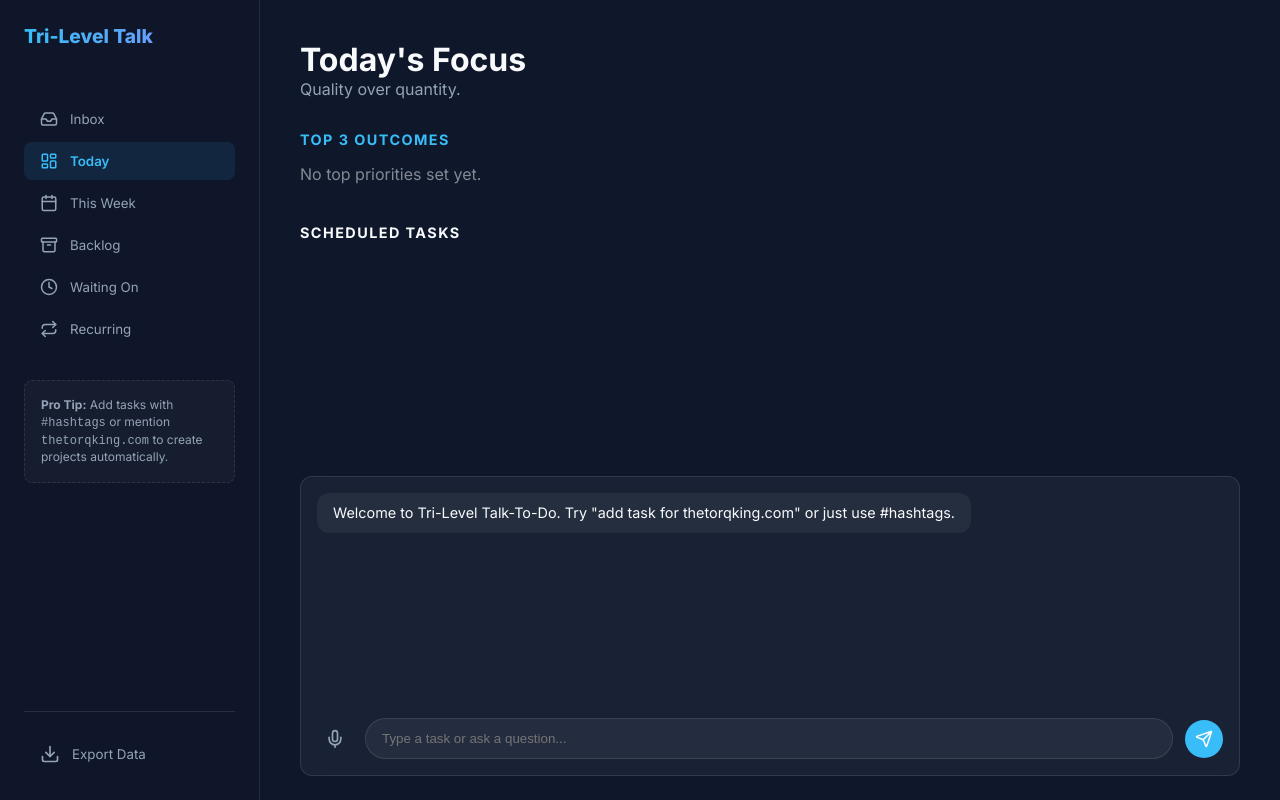
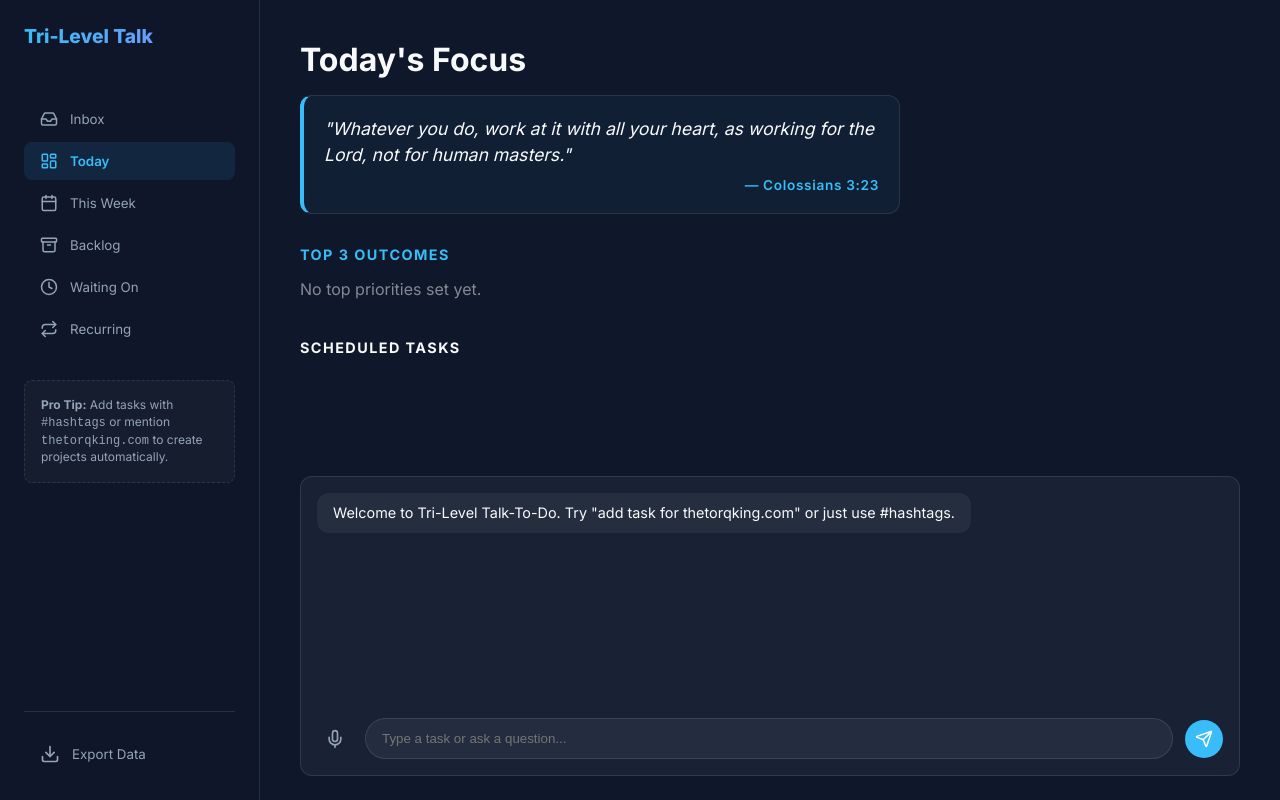
Before and after one commit to gmajors1326/todo-list, a React (Vite) app: page / in a window 1280 px wide. Built offline with nearby package versions, Linux system fonts and the light colour scheme; the HTML template or start-up script is replaced by a standard one.

Commit message:
Add daily encouraging Bible verse to Today view

```diff
--- a/src/components/MainView.tsx
+++ b/src/components/MainView.tsx
@@ -1,7 +1,8 @@
-import React from 'react';
+import React, { useMemo } from 'react';
 import type { Task } from '../types/task';
 import TaskCard from './Tasks/TaskCard';
 import TaskBoard from './Tasks/TaskBoard';
+import { getVerseOfTheDay } from '../utils/verses';
 
 interface MainViewProps {
     view: string;
@@ -13,6 +14,8 @@ interface MainViewProps {
 const MainView: React.FC<MainViewProps> = ({ view, tasks, onUpdateTask, onDeleteTask }) => {
     const isProjectView = view.startsWith('Project: ');
     const projectName = isProjectView ? view.replace('Project: ', '') : null;
+
+    const verse = useMemo(() => getVerseOfTheDay(), []);
 
     const filteredTasks = tasks.filter(task => {
         if (projectName) {
@@ -46,11 +49,39 @@ const MainView: React.FC<MainViewProps> = ({ view, tasks, onUpdateTask, onDelete
                 <div className="fade-in">
                     <header style={{ marginBottom: '32px' }}>
                         <h2 style={{ fontSize: '2rem', fontWeight: '700' }}>Today's Focus</h2>
-                        <p style={{ color: 'var(--text-secondary)' }}>Quality over quantity.</p>
+                        <div className="glass" style={{
+                            marginTop: '16px',
+                            padding: '20px',
+                            borderRadius: '12px',
+                            borderLeft: '4px solid var(--accent-color)',
+                            maxWidth: '600px',
+                            background: 'rgba(56, 189, 248, 0.05)'
+                        }}>
+                            <p style={{
+                                fontStyle: 'italic',
+                                fontSize: '1.1rem',
+                                color: 'var(--text-primary)',
+                                lineHeight: '1.5',
+                                marginBottom: '8px'
+                            }}>
+                                "{verse.text}"
+                            </p>
+                            <p style={{
+                                textAlign: 'right',
+                                fontWeight: '600',
+                                fontSize: '0.85rem',
+                                color: 'var(--accent-color)',
+                                letterSpacing: '0.05em'
+                            }}>
+                                — {verse.reference}
+                            </p>
+                        </div>
                     </header>
 
                     <section style={{ marginBottom: '40px' }}>
-                        <h3 style={{ fontSize: '0.9rem', textTransform: 'uppercase', letterSpacing: '0.1em', marginBottom: '16px', color: 'var(--accent-color)' }}>Top 3 Outcomes</h3>
+                        <div style={{ display: 'flex', alignItems: 'center', gap: '8px', marginBottom: '16px' }}>
+                            <h3 style={{ fontSize: '0.9rem', textTransform: 'uppercase', letterSpacing: '0.1em', color: 'var(--accent-color)' }}>Top 3 Outcomes</h3>
+                        </div>
                         <div style={{ display: 'grid', gap: '16px' }}>
                             {top3.length > 0 ? top3.map(t => (
                                 <TaskCard key={t.id} task={t} onUpdate={onUpdateTask} onDelete={onDeleteTask} />
--- /dev/null
+++ b/src/utils/verses.ts
@@ -0,0 +1,42 @@
+export const BIBLE_VERSES = [
+    { text: "For I know the plans I have for you,” declares the Lord, “plans to prosper you and not to harm you, plans to give you hope and a future.", reference: "Jeremiah 29:11" },
+    { text: "I can do all things through Christ who strengthens me.", reference: "Philippians 4:13" },
+    { text: "Be strong and courageous. Do not be afraid; do not be discouraged, for the Lord your God will be with you wherever you go.", reference: "Joshua 1:9" },
+    { text: "Trust in the Lord with all your heart and lean not on your own understanding.", reference: "Proverbs 3:5" },
+    { text: "But those who hope in the Lord will renew their strength. They will soar on wings like eagles; they will run and not grow weary, they will walk and not be faint.", reference: "Isaiah 40:31" },
+    { text: "And we know that in all things God works for the good of those who love him, who have been called according to his purpose.", reference: "Romans 8:28" },
+    { text: "Don’t hit the panic button; get the praise button! For God has not given us a spirit of fear, but of power and of love and of a sound mind.", reference: "2 Timothy 1:7" },
+    { text: "The Lord is my shepherd, I shall not want.", reference: "Psalm 23:1" },
+    { text: "Come to me, all you who are weary and burdened, and I will give you rest.", reference: "Matthew 11:28" },
+    { text: "Peace I leave with you; my peace I give you. I do not give to you as the world gives. Do not let your hearts be troubled and do not be afraid.", reference: "John 14:27" },
+    { text: "Commit your way to the Lord; trust in him and he will do this.", reference: "Psalm 37:5" },
+    { text: "Let the peace of Christ rule in your hearts, since as members of one body you were called to peace. And be thankful.", reference: "Colossians 3:15" },
+    { text: "The Lord is my light and my salvation—whom shall I fear? The Lord is the stronghold of my life—of whom shall I be afraid?", reference: "Psalm 27:1" },
+    { text: "Cast all your anxiety on him because he cares for you.", reference: "1 Peter 5:7" },
+    { text: "With man this is impossible, but with God all things are possible.", reference: "Matthew 19:26" },
+    { text: "Give thanks to the Lord, for he is good; his love endures forever.", reference: "Psalm 107:1" },
+    { text: "Your word is a lamp for my feet, a light on my path.", reference: "Psalm 119:105" },
+    { text: "Therefore do not worry about tomorrow, for tomorrow will worry about itself.", reference: "Matthew 6:34" },
+    { text: "Whatever you do, work at it with all your heart, as working for the Lord, not for human masters.", reference: "Colossians 3:23" },
+    { text: "Be kind and compassionate to one another, forgiving each other, just as in Christ God forgave you.", reference: "Ephesians 4:32" },
+    { text: "Rejoice always, pray continually, give thanks in all circumstances; for this is God’s will for you in Christ Jesus.", reference: "1 Thessalonians 5:16-18" },
+    { text: "The Lord your God is with you, the Mighty Warrior who saves. He will take great delight in you; in his love he will no longer rebuke you, but will rejoice over you with singing.", reference: "Zephaniah 3:17" },
+    { text: "Let your light shine before others, that they may see your good deeds and glorify your Father in heaven.", reference: "Matthew 5:16" },
+    { text: "I have told you these things, so that in me you may have peace. In this world you will have trouble. But take heart! I have overcome the world.", reference: "John 16:33" },
+    { text: "God is our refuge and strength, an ever-present help in trouble.", reference: "Psalm 46:1" },
+    { text: "The steadfast love of the Lord never ceases; his mercies never come to an end; they are new every morning; great is your faithfulness.", reference: "Lamentations 3:22-23" },
+    { text: "If any of you lacks wisdom, you should ask God, who gives generously to all without finding fault, and it will be given to you.", reference: "James 1:5" },
+    { text: "Do not be anxious about anything, but in every situation, by prayer and petition, with thanksgiving, present your requests to God.", reference: "Philippians 4:6" },
+    { text: "The Lord will fight for you; you need only to be still.", reference: "Exodus 14:14" },
+    { text: "Taste and see that the Lord is good; blessed is the one who takes refuge in him.", reference: "Psalm 34:8" },
+    { text: "But seek first his kingdom and his righteousness, and all these things will be given to you as well.", reference: "Matthew 6:33" }
+];
+
+export const getVerseOfTheDay = () => {
+    const today = new Date();
+    // Create a seed based on year, month, and day
+    const seed = today.getFullYear() * 10000 + (today.getMonth() + 1) * 100 + today.getDate();
+    // Simple deterministic index
+    const index = seed % BIBLE_VERSES.length;
+    return BIBLE_VERSES[index];
+};
```
